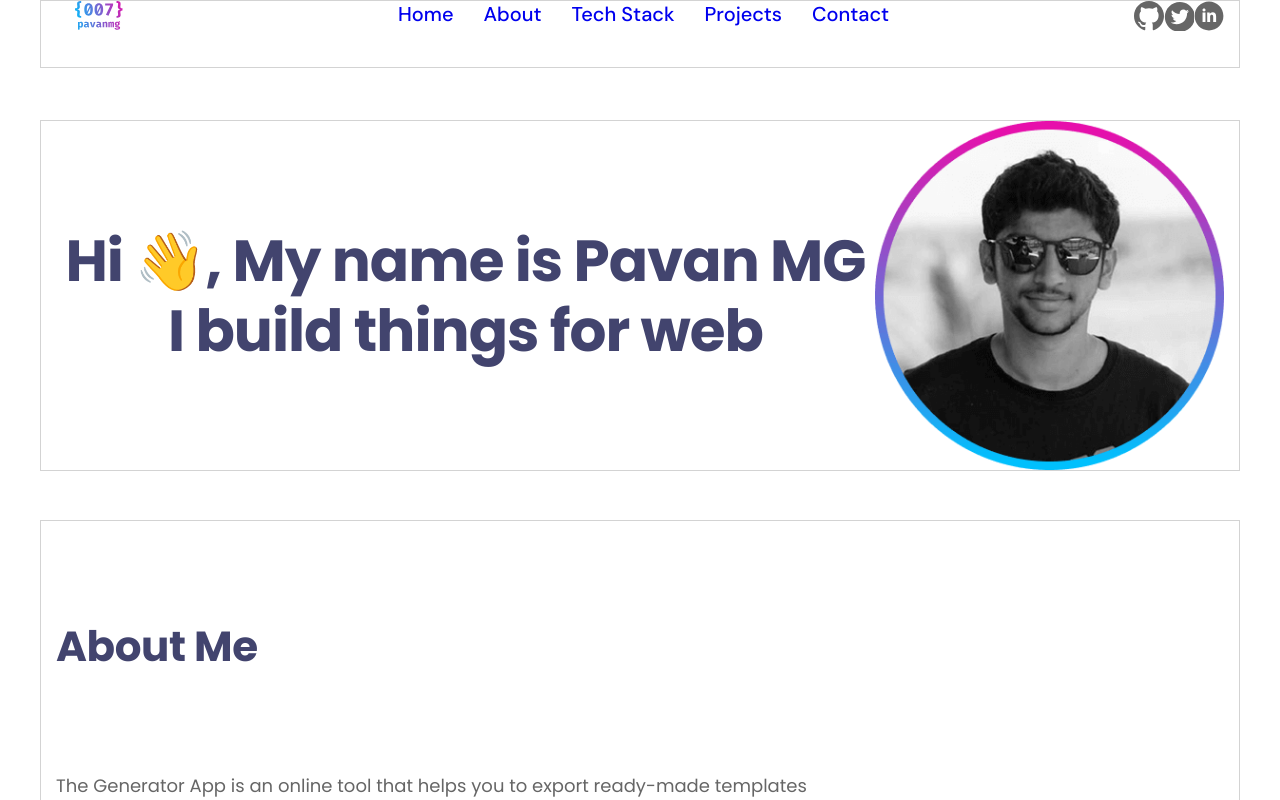
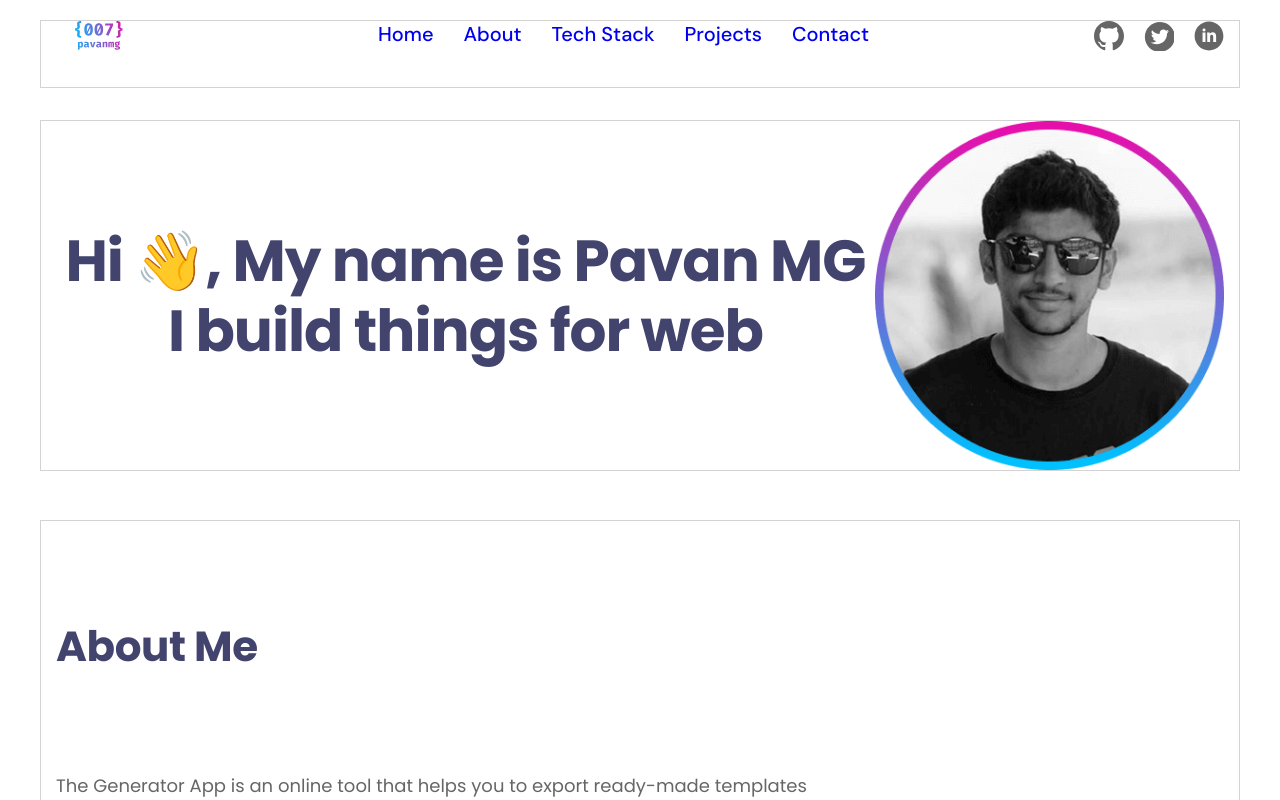
Before and after one commit to dnkdev1/portfolio, a React (Vite) app: page / in a window 1280 px wide. Shown: the top 800 px of the page. Built offline with nearby package versions, Linux system fonts and the light colour scheme.

Commit message:
add property "gap" to FlexWrapper.tsx, add Link.tsx

```diff
--- a/src/components/FlexWrapper.tsx
+++ b/src/components/FlexWrapper.tsx
@@ -5,12 +5,14 @@ type FlexWrapperType = {
     justify?: string
     align?: string
     wrap?: string
+    gap?: string
 }
 
 export const FlexWrapper = styled.div<FlexWrapperType>`
-display:flex;
-flex-direction: ${props => props.direction || "row"};
-justify-content: ${props=>props.justify || "flex-start"};
-align-items: ${props=>props.align || "stretch"};
-flex-wrap: ${props=>props.wrap || "nowrap"};
+    display: flex;
+    flex-direction: ${props => props.direction || "row"};
+    justify-content: ${props => props.justify || "flex-start"};
+    align-items: ${props => props.align || "stretch"};
+    flex-wrap: ${props => props.wrap || "nowrap"};
+    gap: ${props => props.gap || "normal"};
 `
--- /dev/null
+++ b/src/components/Link.tsx
@@ -0,0 +1,5 @@
+import styled from "styled-components";
+
+export const Link = styled.a`
+
+`
--- a/src/layout/sections/footer/Footer.tsx
+++ b/src/layout/sections/footer/Footer.tsx
@@ -5,6 +5,7 @@ import {Icon} from '../../../components/icon/Icon';
 import {FlexWrapper} from '../../../components/FlexWrapper';
 import {Theme} from '../../../styles/Theme';
 import {Container} from "../../../components/Container";
+import {Link} from "../../../components/Link";
 
 const items = ["Home", "About", "Technologies", "Projects", "Contact"]
 
@@ -16,8 +17,10 @@ export const Footer = () => {
                     <Logo/>
                     <Text>+91 12345 09876</Text>
                     <Text>info@example.com</Text>
-                    <FlexWrapper>
-                        <Icon width={"30px"} height={"30px"} viewBox={"0 0 30px 30px"} iconId={"github"}/>
+                    <FlexWrapper gap={'20px'}>
+                        <Link href="https://github.com/dnkdev1">
+                            <Icon width={"30px"} height={"30px"} viewBox={"0 0 30px 30px"} iconId={"github"}/>
+                        </Link>
                         <Icon width={"30px"} height={"30px"} viewBox={"0 0 30px 30px"} iconId={"twitter"}/>
                         <Icon width={"30px"} height={"30px"} viewBox={"0 0 30px 30px"} iconId={"linkedin"}/>
                     </FlexWrapper>
--- a/src/layout/sections/header/Header.tsx
+++ b/src/layout/sections/header/Header.tsx
@@ -4,6 +4,8 @@ import {Menu} from '../../../components/menu/Menu';
 import {Icon} from '../../../components/icon/Icon';
 import {FlexWrapper} from '../../../components/FlexWrapper';
 import {Container} from '../../../components/Container';
+import {Theme} from "../../../styles/Theme.ts";
+import {Link} from "../../../components/Link.tsx";
 
 const items = ["Home", "About", "Tech Stack", "Projects", "Contact"]
 
@@ -14,19 +16,23 @@ export const Header = () => {
                 <FlexWrapper justify={"space-between"}>
                     <Logo/>
                     <Menu menuItems={items}/>
-                    <FlexWrapper>
-                        <Icon width={"30px"} height={"30px"} viewBox={"0 0 30px 30px"} iconId={"github"}/>
+                    <FlexWrapper gap={"20px"}>
+                        <Link href="https://github.com/dnkdev1">
+                            <Icon width={"30px"} height={"30px"} viewBox={"0 0 30px 30px"} iconId={"github"}/>
+                        </Link>
                         <Icon width={"30px"} height={"30px"} viewBox={"0 0 30px 30px"} iconId={"twitter"}/>
                         <Icon width={"30px"} height={"30px"} viewBox={"0 0 30px 30px"} iconId={"linkedin"}/>
                     </FlexWrapper>
                 </FlexWrapper>
+
             </Container>
         </StyledHeader>
     );
 };
 
 const StyledHeader = styled.header`
-    background-color: transparent;
+    background-color: ${Theme.colors.lightModeBg};
+    margin-top: 20px;
     padding: 0px 0;
     position: fixed;
     top: 0;
```
